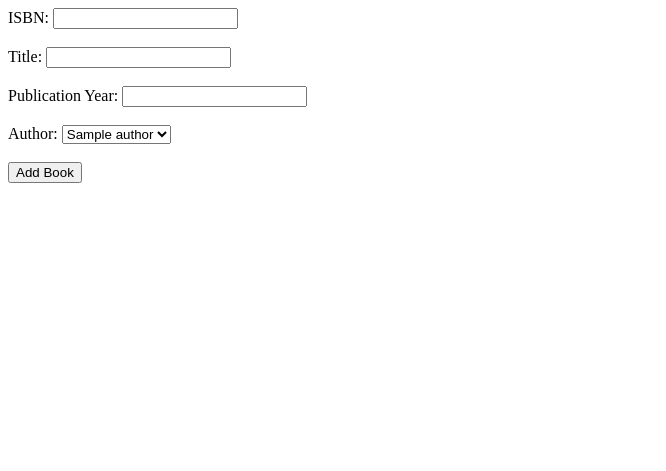
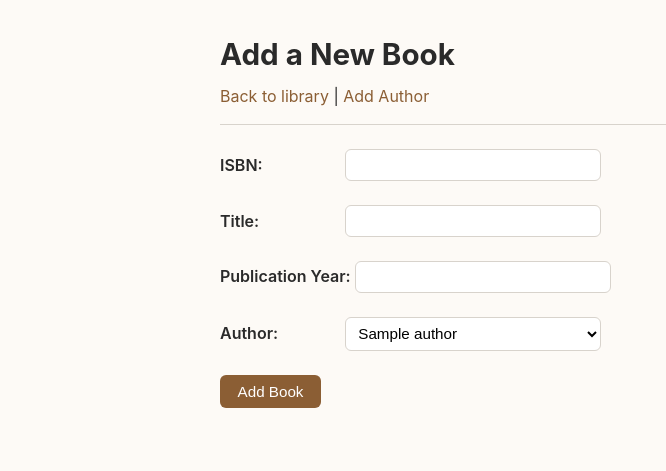
Before and after one commit to MetaGemHQ/book-alchemy, a Flask app: page /add_book in a window 1280 px wide. Shown: the top 471 px of the page, without its empty margins (0-666 px from the left). Run offline with Flask 3, Linux system fonts and the light colour scheme; tables that the repository leaves empty hold one stand-in row (values such as "Sample post").

Commit message:
Address mentor feedback (Anh Tuan VU, 2026-05-16 regrade)
Required fixes:
- data_models.py: Author.name and Book.isbn are now unique (per inline
  comments on lines 10 and 28).
- app.py /add_author: reject empty/whitespace-only names and pre-check
  for duplicates before insert, surface a user-visible error message.
- app.py /add_book: pre-check for duplicate ISBN before insert, surface
  a user-visible error message.

Optional polish flagged by mentor:
- add_author.html and add_book.html: render error_message, link back to
  the library home (previously only the back button worked).
- home.html: delete confirmation now warns when the author will also be
  removed (cascading delete for the author's last book).
- static/style.css: light, consistent styling so the interface no longer
  looks like a draft (linked from all three templates).

Re-enabled db.create_all() on startup so a fresh checkout of the repo
recreates the schema with the new unique constraints. Existing
data/library.sqlite (gitignored) should be deleted in the Codio
workspace so it regenerates with unique constraints enforced.

```diff
--- a/app.py
+++ b/app.py
@@ -55,11 +55,21 @@ def home():
 def add_author():
     """Display the add-author form (GET) or create a new Author (POST)."""
     success_message = None
+    error_message = None
 
     if request.method == 'POST':
         name = request.form['name'].strip()
         birthdate_str = request.form['birthdate']
         date_of_death_str = request.form.get('date_of_death', '').strip()
+
+        if not name:
+            error_message = "Author name cannot be empty or whitespace."
+            return render_template('add_author.html', error_message=error_message)
+
+        existing_author = Author.query.filter_by(name=name).first()
+        if existing_author:
+            error_message = f"An author named '{name}' already exists. Please use a different name."
+            return render_template('add_author.html', error_message=error_message)
 
         birth_date = datetime.strptime(birthdate_str, '%Y-%m-%d').date()
         date_of_death = None
@@ -76,13 +86,14 @@ def add_author():
 
         success_message = f"Author '{name}' was successfully added!"
 
-    return render_template('add_author.html', success_message=success_message)
+    return render_template('add_author.html', success_message=success_message, error_message=error_message)
 
 
 @app.route('/add_book', methods=['GET', 'POST'])
 def add_book():
     """Display the add-book form (GET) or create a new Book (POST)."""
     success_message = None
+    error_message = None
 
     if request.method == 'POST':
         isbn = request.form['isbn'].strip()
@@ -90,20 +101,38 @@ def add_book():
         publication_year = int(request.form['publication_year'])
         author_id = int(request.form['author_id'])
 
-        new_book = Book(
-            isbn=isbn,
-            title=title,
-            publication_year=publication_year,
-            author_id=author_id
-        )
-        db.session.add(new_book)
-        db.session.commit()
+        if not isbn:
+            error_message = "ISBN cannot be empty or whitespace."
+        elif not title:
+            error_message = "Title cannot be empty or whitespace."
+        else:
+            existing_book = Book.query.filter_by(isbn=isbn).first()
+            if existing_book:
+                error_message = (
+                    f"A book with ISBN '{isbn}' already exists in the library "
+                    f"('{existing_book.title}'). ISBNs must be unique."
+                )
 
-        success_message = f"Book '{title}' was successfully added!"
+        if error_message is None:
+            new_book = Book(
+                isbn=isbn,
+                title=title,
+                publication_year=publication_year,
+                author_id=author_id
+            )
+            db.session.add(new_book)
+            db.session.commit()
+
+            success_message = f"Book '{title}' was successfully added!"
 
     authors = Author.query.order_by(Author.name).all()
 
-    return render_template('add_book.html', authors=authors, success_message=success_message)
+    return render_template(
+        'add_book.html',
+        authors=authors,
+        success_message=success_message,
+        error_message=error_message
+    )
 
 
 @app.route('/book/<int:book_id>/delete', methods=['POST'])
@@ -127,9 +156,10 @@ def delete_book(book_id):
     return redirect(url_for('home', success_message=success_message))
 
 
-# Create the database tables — already run once, now commented out
-# with app.app_context():
-#     db.create_all()
+# Create the database tables if they do not yet exist.
+# Safe to leave on; create_all() is a no-op when tables are already present.
+with app.app_context():
+    db.create_all()
 
 
 if __name__ == '__main__':
--- a/data_models.py
+++ b/data_models.py
@@ -7,7 +7,7 @@ class Author(db.Model):
     __tablename__ = 'authors'
 
     id = db.Column(db.Integer, primary_key=True, autoincrement=True)
-    name = db.Column(db.String(100), nullable=False)
+    name = db.Column(db.String(100), nullable=False, unique=True)
     birth_date = db.Column(db.Date, nullable=False)
     date_of_death = db.Column(db.Date, nullable=True)
 
@@ -25,7 +25,7 @@ class Book(db.Model):
     __tablename__ = 'books'
 
     id = db.Column(db.Integer, primary_key=True, autoincrement=True)
-    isbn = db.Column(db.String(20), nullable=False)
+    isbn = db.Column(db.String(20), nullable=False, unique=True)
     title = db.Column(db.String(200), nullable=False)
     publication_year = db.Column(db.Integer, nullable=False)
     author_id = db.Column(db.Integer, db.ForeignKey('authors.id'), nullable=False)
--- /dev/null
+++ b/static/style.css
@@ -0,0 +1,134 @@
+/* Book Alchemy — basic stylesheet */
+
+:root {
+  --color-bg: #fdfaf6;
+  --color-text: #2a2a2a;
+  --color-muted: #6a6a6a;
+  --color-border: #d8d3cc;
+  --color-accent: #8b5e34;
+  --color-accent-hover: #6b4426;
+  --color-success-bg: #e8f5e9;
+  --color-success-text: #1b5e20;
+  --color-error-bg: #fdecea;
+  --color-error-text: #b00020;
+  --radius: 6px;
+  --shadow: 0 1px 3px rgba(0, 0, 0, 0.06);
+}
+
+* {
+  box-sizing: border-box;
+}
+
+body {
+  font-family: -apple-system, "Segoe UI", Roboto, "Helvetica Neue", Arial, sans-serif;
+  background: var(--color-bg);
+  color: var(--color-text);
+  max-width: 880px;
+  margin: 0 auto;
+  padding: 2rem 1.25rem 4rem;
+  line-height: 1.5;
+}
+
+header {
+  border-bottom: 1px solid var(--color-border);
+  padding-bottom: 1rem;
+  margin-bottom: 1.5rem;
+}
+
+h1 {
+  font-size: 1.85rem;
+  margin: 0 0 0.5rem;
+}
+
+h3 {
+  margin-top: 1.5rem;
+  margin-bottom: 0.5rem;
+  font-size: 1.1rem;
+  color: var(--color-muted);
+  text-transform: uppercase;
+  letter-spacing: 0.05em;
+}
+
+nav a,
+a {
+  color: var(--color-accent);
+  text-decoration: none;
+}
+
+nav a:hover,
+a:hover {
+  color: var(--color-accent-hover);
+  text-decoration: underline;
+}
+
+hr {
+  border: none;
+  border-top: 1px solid var(--color-border);
+  margin: 1.5rem 0;
+}
+
+.flash {
+  padding: 0.75rem 1rem;
+  border-radius: var(--radius);
+  margin: 1rem 0;
+}
+
+.flash-success {
+  background: var(--color-success-bg);
+  color: var(--color-success-text);
+}
+
+.flash-error {
+  background: var(--color-error-bg);
+  color: var(--color-error-text);
+}
+
+form label {
+  display: inline-block;
+  min-width: 7.5rem;
+  font-weight: 600;
+}
+
+form input[type="text"],
+form input[type="date"],
+form input[type="number"],
+form select {
+  padding: 0.4rem 0.55rem;
+  border: 1px solid var(--color-border);
+  border-radius: var(--radius);
+  background: white;
+  font-size: 0.95rem;
+  min-width: 16rem;
+}
+
+form input[type="submit"] {
+  background: var(--color-accent);
+  color: white;
+  border: none;
+  border-radius: var(--radius);
+  padding: 0.5rem 1.1rem;
+  font-size: 0.95rem;
+  cursor: pointer;
+  transition: background 0.15s ease;
+}
+
+form input[type="submit"]:hover {
+  background: var(--color-accent-hover);
+}
+
+/* Book entry on home page */
+body > div {
+  background: white;
+  border: 1px solid var(--color-border);
+  border-radius: var(--radius);
+  padding: 1rem 1.25rem;
+  box-shadow: var(--shadow);
+}
+
+body > div h3 {
+  margin-top: 0;
+  text-transform: none;
+  letter-spacing: 0;
+  color: var(--color-text);
+  font-size: 1.2rem;
+}
--- a/templates/add_book.html
+++ b/templates/add_book.html
@@ -4,11 +4,25 @@
     <meta charset="UTF-8">
     <meta name="viewport" content="width=device-width, initial-scale=1.0">
     <meta http-equiv="X-UA-Compatible" content="ie=edge">
+    <title>Add Book — My Digital Library</title>
+    <link rel="stylesheet" href="{{ url_for('static', filename='style.css') }}">
   </head>
   <body>
 
+    <header>
+      <h1>Add a New Book</h1>
+      <nav>
+        <a href="/">Back to library</a> |
+        <a href="/add_author">Add Author</a>
+      </nav>
+    </header>
+
     {% if success_message %}
-    <p style="color: green;"><strong>{{ success_message }}</strong></p>
+      <p class="flash flash-success"><strong>{{ success_message }}</strong></p>
+    {% endif %}
+
+    {% if error_message %}
+      <p class="flash flash-error"><strong>{{ error_message }}</strong></p>
     {% endif %}
 
     <form action="/add_book" method="POST">
```
Also changed, not shown: templates/add_author.html (+18 -1 lines), templates/home.html (+10 -8 lines). Lines whose indentation alone changed are shown as unchanged.
